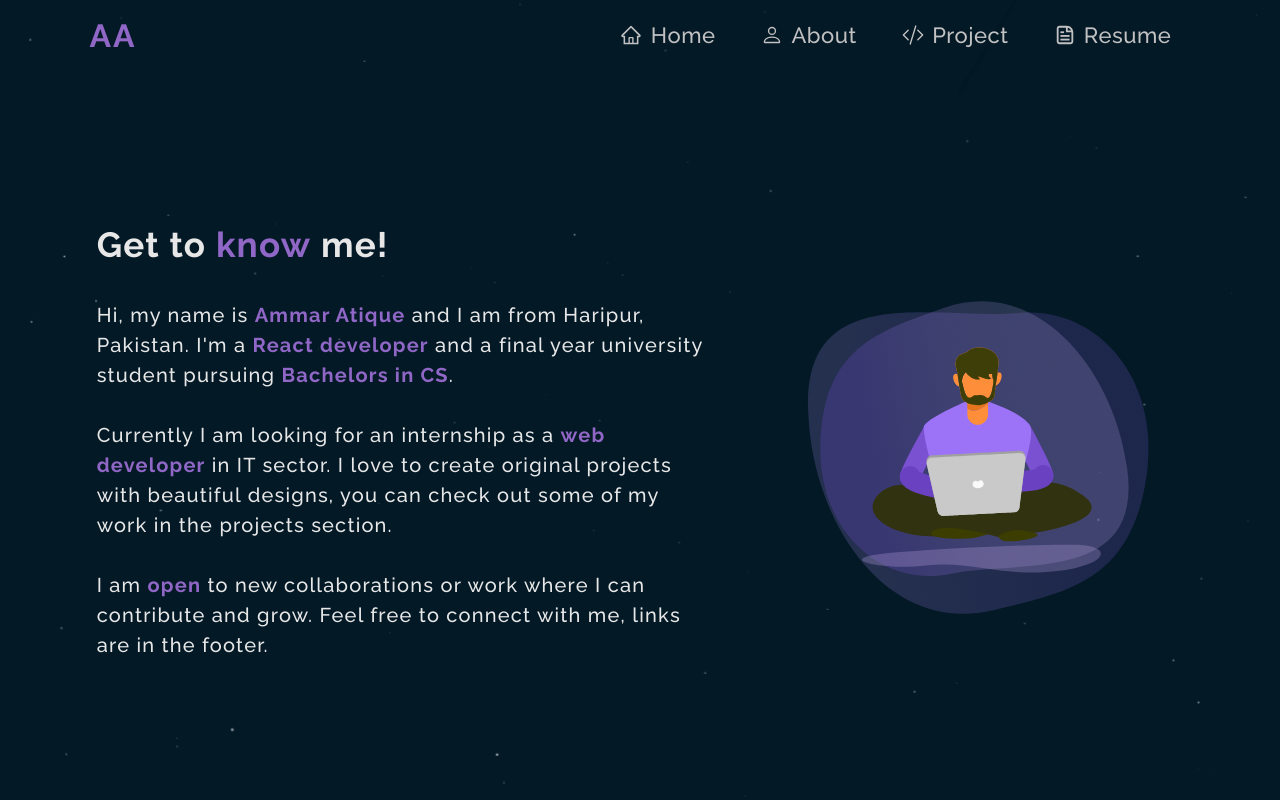
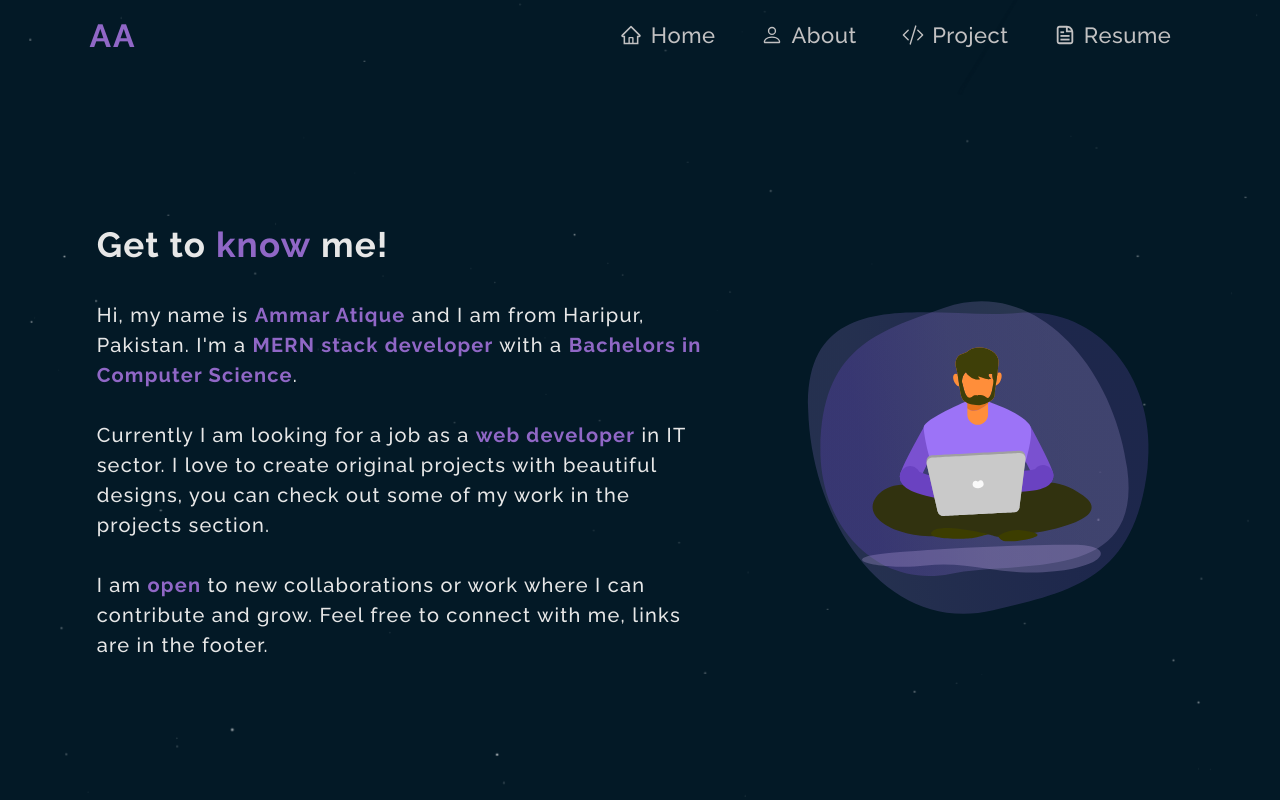
Before and after one commit to MuhammadAmmarAtique/Portfolio, a React (Create React App) app: page /About in a window 1280 px wide. Shown: the top 800 px of the page. Built offline with nearby package versions, Linux system fonts and the light colour scheme.

Commit message:
updated about page

```diff
--- a/src/Components/About.js
+++ b/src/Components/About.js
@@ -14,10 +14,9 @@ const About = () => {
           </h1>
           <p>
             Hi, my name is <b>Ammar Atique</b> and I am from Haripur, Pakistan.
-            I'm a <b>React developer</b> and a final year university student
-            pursuing <b>Bachelors in CS</b>. <br />
+            I'm a <b>MERN stack developer</b> with a <b>Bachelors in Computer Science</b>. <br />
             <br />
-            Currently I am looking for an internship as a <b>
+            Currently I am looking for a job as a <b>
               web developer
             </b>{" "}
             in IT sector. I love to create original projects with beautiful
```
